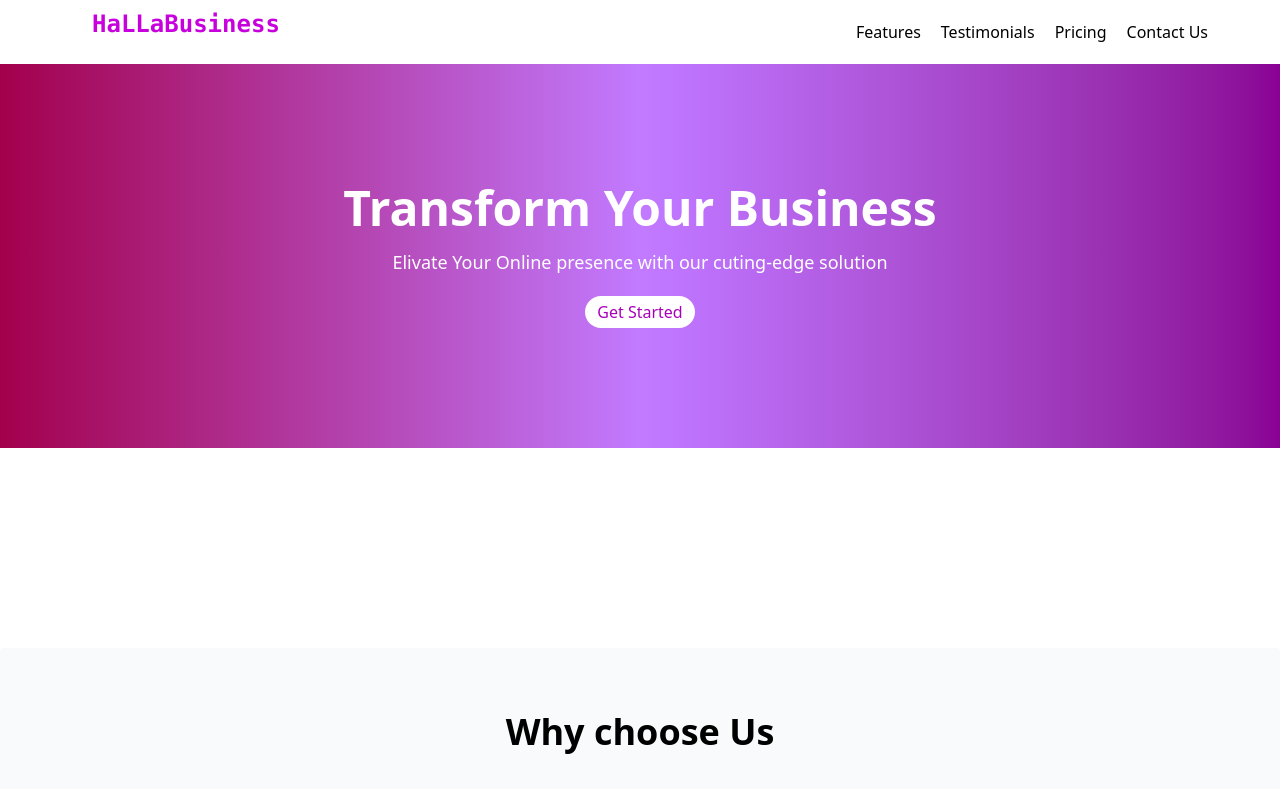
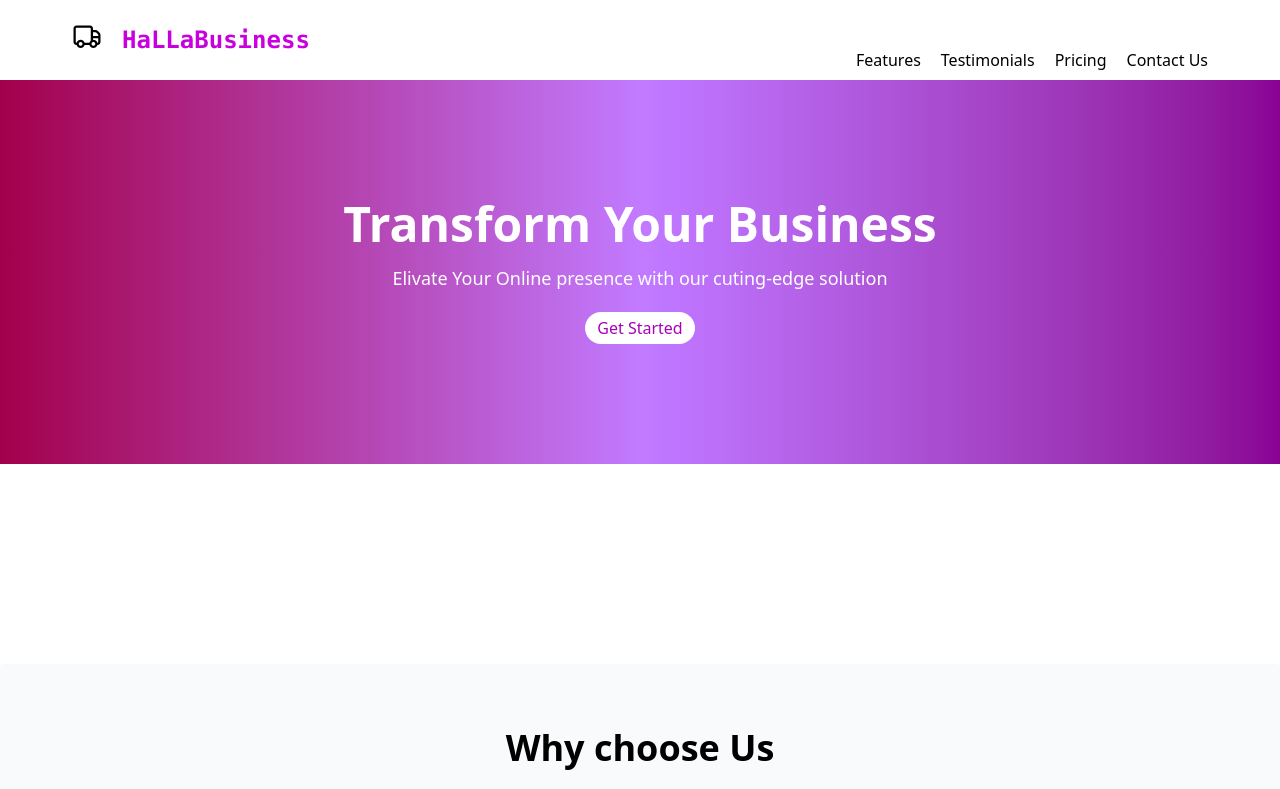
Before and after one commit to Ibrahim-Abdirashid/Tailwindcss-landing-page-business-project, a website: page index.html in a window 1280 px wide. Shown: the top 789 px of the page. Drawn offline with Linux system fonts and the light colour scheme.

Commit message:
CHANGING

```diff
--- a/src/index.html
+++ b/index.html
@@ -8,9 +8,14 @@
     <link rel="stylesheet" href="https://cdnjs.cloudflare.com/ajax/libs/font-awesome/7.0.0/css/all.min.css">
 </head>
 <body>
-    <header class=" flex lg:justify-between lg:items-center  md:flex-col lg:flex-row  md:text-center md:justify-center max-w-6xl mx-auto   p-2">
-        <h1 class="font-mono underline md:no-underline ml-5 text-fuchsia-600 font-bold text-3xl md:text-2xl text-center md:mb-4">HaLLaBusiness</h1>
-        <nav class="hidden md:block ">
+    <header class=" flex lg:justify-between   lg:items-center  md:flex-col lg:flex-row  md:text-center md:justify-center max-w-6xl mx-auto   p-2">
+
+        <div class="flex flex-row  ">
+            <i class="fa-regular fa-truck font-bold text-2xl "></i>
+        <h1 class="font-mono underline md:no-underline ml-5 text-fuchsia-600 font-bold text-3xl md:text-2xl text-center ">HaLLaBusiness</h1>
+        </div>
+
+        <nav class="hidden md:block md:mt-10 ">
             <ul class="flex items-center space-x-5 justify-center">
                 <li><a class="text-base font-normal hover:text-fuchsia-500" href="">Features</a></li>
                 <li><a class="text-base font-normal hover:text-fuchsia-500" href="">Testimonials</a></li>
```
